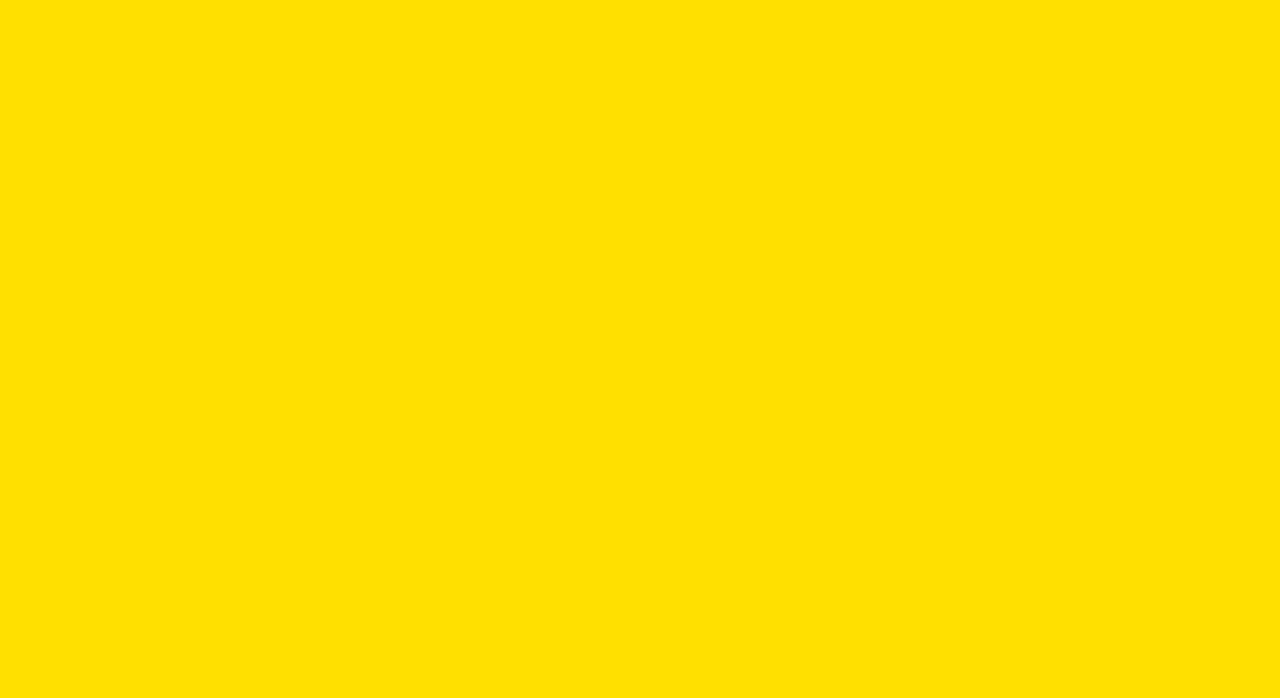
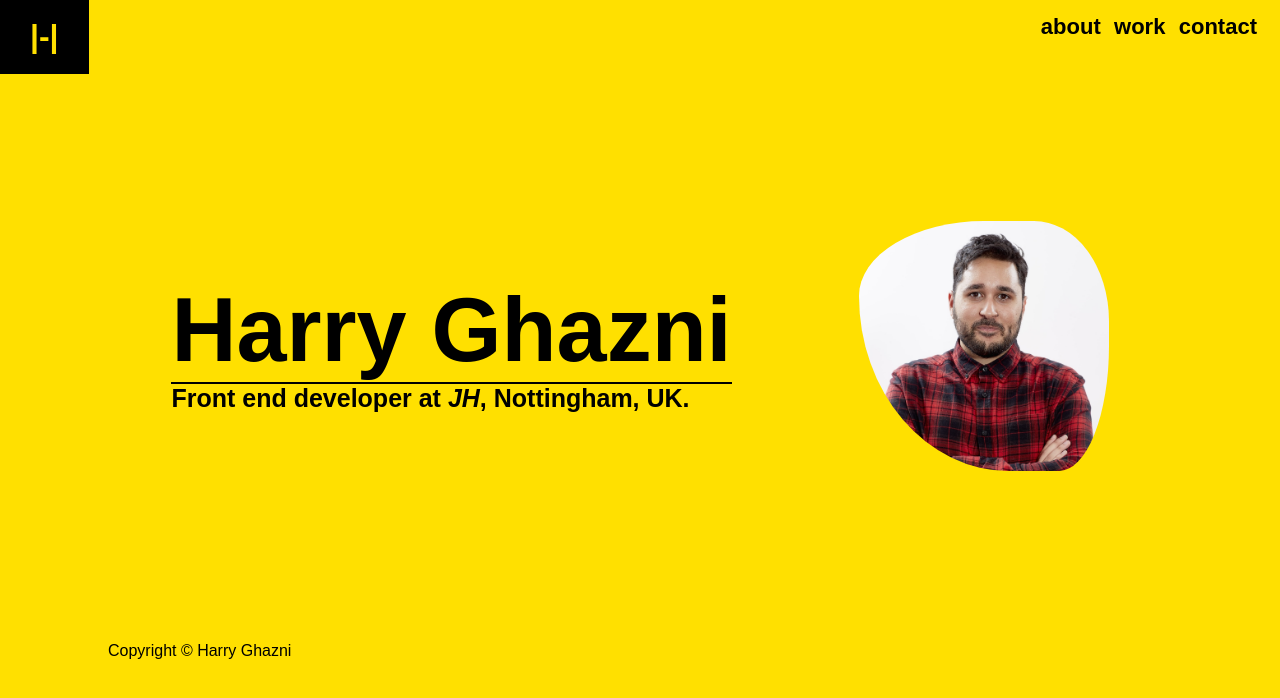
Before and after one commit to hghazni/portfoliov4, a website: page dev/index.html in a window 1280 px wide. Drawn offline with Linux system fonts and the light colour scheme; a web font is replaced by a local one.

Commit message:
Amends script block

```diff
--- a/dev/index.html
+++ b/dev/index.html
@@ -8,7 +8,7 @@
     <title>hghazni</title>
     <link href="css/main.css" type="text/css" rel="stylesheet">
     <script src="js/include.js" type="text/javascript"></script>
-    <script src="js/vendor/jquery-3.3.1.min.js" />
+    <script src="js/vendor/jquery-3.3.1.min.js" type="text/javascript"></script>
 </head>
 
 <body>
```
Also changed, not shown: dev/work.html (+1 -1 lines).
